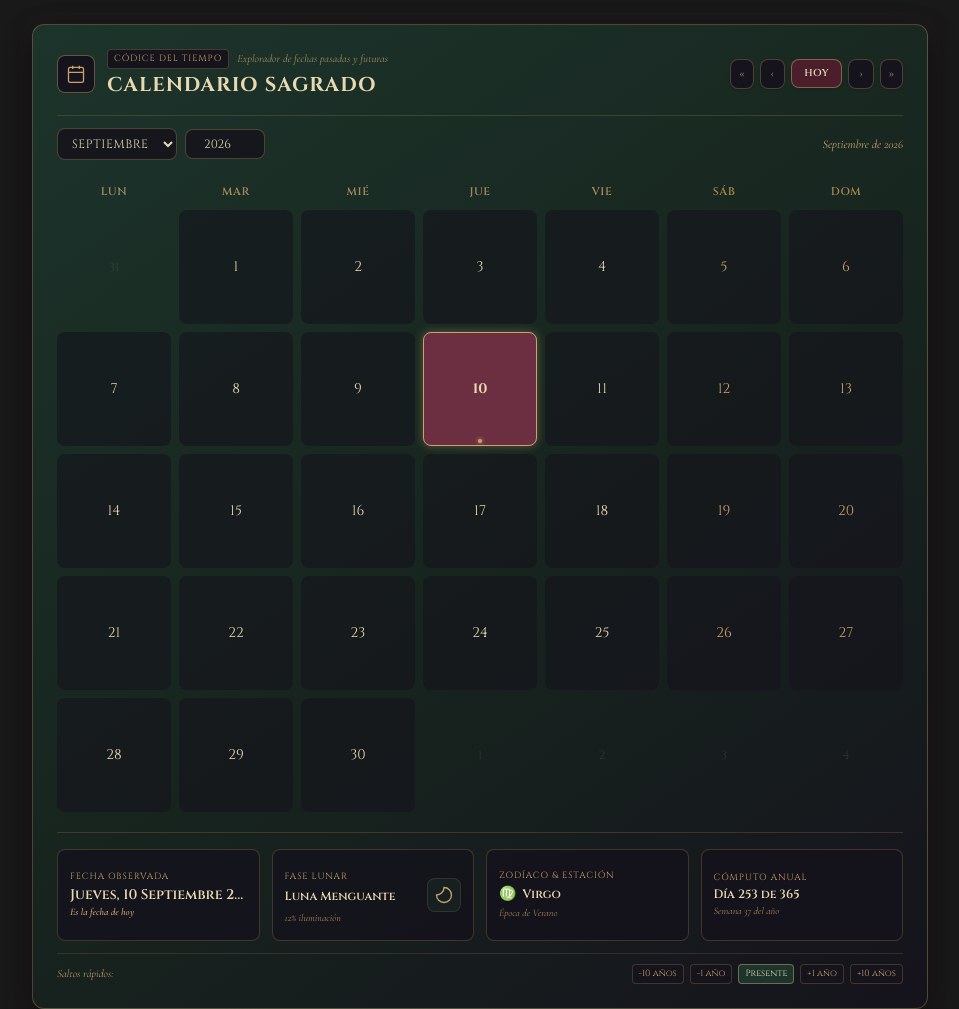
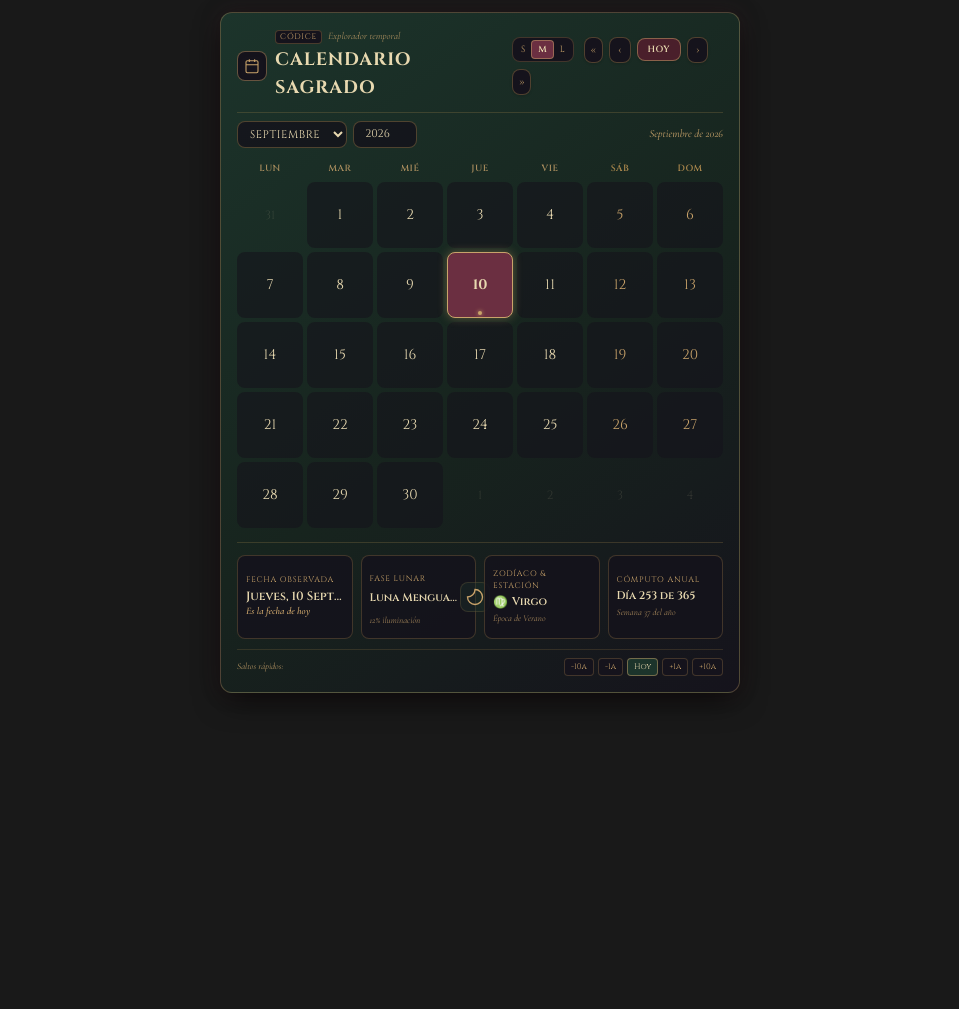
Before and after one commit to laurantmoon/widgets, a plain HTML site: page calendario_dark_academia_explorador_temporal.html in a window 1280 px wide. Shown: the whole page, without its empty margins (160-1119 px from the left). After the commit the page ends 800 px from the top, so only its background shows below. Drawn offline with nearby package versions, Linux system fonts and the light colour scheme.

Commit message:
Actualizar calendario dark academia

```diff
--- a/calendario_dark_academia_explorador_temporal.html
+++ b/calendario_dark_academia_explorador_temporal.html
@@ -78,6 +78,15 @@
       font-family: 'Cinzel', serif;
     }
 
+    /* Modos de tamaño interactivo para el calendario */
+    .cal-size-s { max-width: 380px !important; }
+    .cal-size-m { max-width: 520px !important; }
+    .cal-size-l { max-width: 720px !important; }
+
+    .cal-size-s .hide-on-s { display: none !important; }
+    .cal-size-s .calendar-day-btn { font-size: 11px !important; }
+    .cal-size-s .cal-details-grid { grid-template-columns: repeat(2, minmax(0, 1fr)) !important; }
+
     .glass-input {
       background: rgba(21, 19, 28, 0.85);
       border: 1px solid rgba(168, 134, 76, 0.4);
@@ -125,18 +134,18 @@
   </style>
 </head>
 
-<body class="p-3 sm:p-5 lg:p-6 min-h-screen flex flex-col justify-start">
+<body class="p-2 sm:p-3 min-h-fit flex flex-col items-center justify-start">
 
-  <div class="max-w-4xl w-full mx-auto space-y-4">
+  <div id="calendar-main-wrapper" class="w-full cal-size-m mx-auto space-y-2.5 transition-all duration-300">
 
     <!-- Tarjeta Principal del Calendario -->
-    <div class="grimoire-card rounded-xl p-4 sm:p-6 relative overflow-hidden">
+    <div class="grimoire-card rounded-xl p-3 sm:p-4 relative overflow-hidden">
 
-      <!-- Cabecera Superior del Calendario: Título y Navegación de Época -->
-      <div class="flex flex-col sm:flex-row items-start sm:items-center justify-between gap-3 pb-4 border-b border-[#A8864C]/25">
-        <div class="flex items-center gap-3">
-          <div class="p-2 rounded-lg bg-[#15131C] border border-[#C9A36A]/45 text-[#C9A36A] shadow-inner">
-            <svg class="w-5 h-5 text-[#C9A36A]" viewBox="0 0 24 24" fill="none" stroke="currentColor" stroke-width="1.6">
+      <!-- Cabecera Superior del Calendario: Título, Selector de tamaño y Navegación -->
+      <div class="flex flex-col sm:flex-row items-start sm:items-center justify-between gap-2 pb-2.5 border-b border-[#A8864C]/25">
+        <div class="flex items-center gap-2">
+          <div class="p-1.5 rounded-lg bg-[#15131C] border border-[#C9A36A]/45 text-[#C9A36A] shadow-inner">
+            <svg class="w-4 h-4 text-[#C9A36A]" viewBox="0 0 24 24" fill="none" stroke="currentColor" stroke-width="1.6">
               <rect x="3" y="4" width="18" height="18" rx="2" ry="2"/>
               <line x1="16" y1="2" x2="16" y2="6"/>
               <line x1="8" y1="2" x2="8" y2="6"/>
@@ -144,62 +153,69 @@
             </svg>
           </div>
           <div>
-            <div class="flex items-center gap-2">
-              <span class="text-[9px] font-display uppercase tracking-widest text-[#C9A36A] px-1.5 py-0.5 rounded bg-[#15131C] border border-[#A8864C]/35">
-                Códice del Tiempo
+            <div class="flex items-center gap-1.5">
+              <span class="text-[8px] font-display uppercase tracking-widest text-[#C9A36A] px-1 py-0.2 rounded bg-[#15131C] border border-[#A8864C]/35">
+                Códice
               </span>
-              <span class="text-[11px] font-serif italic text-[#C9A36A]/80 hidden md:inline">
-                Explorador de fechas pasadas y futuras
+              <span class="text-[10px] font-serif italic text-[#C9A36A]/80 hide-on-s hidden md:inline">
+                Explorador temporal
               </span>
             </div>
-            <h1 class="font-display text-lg sm:text-xl uppercase tracking-wider font-bold text-[#E8D9B0] mt-0.5">
+            <h1 class="font-display text-base sm:text-lg uppercase tracking-wider font-bold text-[#E8D9B0] mt-0.5">
               Calendario Sagrado
             </h1>
           </div>
         </div>
 
         <div class="flex items-center gap-1.5 self-end sm:self-auto flex-wrap">
+          <!-- Selector de tamaño del calendario [ S | M | L ] -->
+          <div class="flex items-center bg-[#15131C] p-0.5 rounded-lg border border-[#A8864C]/30 text-[9px] font-display mr-1">
+            <button onclick="setCalendarSize('s')" id="cal-size-btn-s" class="px-1.5 py-0.5 rounded text-[#C9A36A] hover:text-[#E8D9B0] transition cursor-pointer" title="Tamaño Compacto">S</button>
+            <button onclick="setCalendarSize('m')" id="cal-size-btn-m" class="px-1.5 py-0.5 rounded bg-[#6B2F41] text-[#E8D9B0] border border-[#C9A36A]/50 font-semibold cursor-pointer" title="Tamaño Mediano">M</button>
+            <button onclick="setCalendarSize('l')" id="cal-size-btn-l" class="px-1.5 py-0.5 rounded text-[#C9A36A] hover:text-[#E8D9B0] transition cursor-pointer" title="Tamaño Completo">L</button>
+          </div>
+
           <!-- Año anterior rápido -->
           <button onclick="changeYear(-1)"
-                  class="px-2 py-1.5 rounded-lg bg-[#15131C] hover:bg-[#2C5242] border border-[#A8864C]/40 text-[#C9A36A] hover:text-[#E8D9B0] text-xs font-display transition shadow cursor-pointer"
+                  class="px-1.5 py-1 rounded-lg bg-[#15131C] hover:bg-[#2C5242] border border-[#A8864C]/40 text-[#C9A36A] hover:text-[#E8D9B0] text-xs font-display transition shadow cursor-pointer"
                   title="Año anterior">
             «
           </button>
 
           <!-- Mes anterior -->
           <button onclick="changeMonth(-1)"
-                  class="px-2.5 py-1.5 rounded-lg bg-[#15131C] hover:bg-[#2C5242] border border-[#A8864C]/40 text-[#C9A36A] hover:text-[#E8D9B0] text-xs font-display transition shadow cursor-pointer"
+                  class="px-2 py-1 rounded-lg bg-[#15131C] hover:bg-[#2C5242] border border-[#A8864C]/40 text-[#C9A36A] hover:text-[#E8D9B0] text-xs font-display transition shadow cursor-pointer"
                   title="Mes anterior">
             ‹
           </button>
 
           <!-- Botón HOY -->
           <button onclick="goToToday()"
-                  class="px-3 py-1.5 rounded-lg bg-[#4A1F2B] hover:bg-[#6B2F41] border border-[#C9A36A]/50 text-[#E8D9B0] text-[10px] font-display uppercase tracking-wider font-semibold transition shadow cursor-pointer">
+                  class="px-2.5 py-1 rounded-lg bg-[#4A1F2B] hover:bg-[#6B2F41] border border-[#C9A36A]/50 text-[#E8D9B0] text-[9px] font-display uppercase tracking-wider font-semibold transition shadow cursor-pointer">
             Hoy
           </button>
 
           <!-- Mes siguiente -->
           <button onclick="changeMonth(1)"
-                  class="px-2.5 py-1.5 rounded-lg bg-[#15131C] hover:bg-[#2C5242] border border-[#A8864C]/40 text-[#C9A36A] hover:text-[#E8D9B0] text-xs font-display transition shadow cursor-pointer"
+                  class="px-2 py-1 rounded-lg bg-[#15131C] hover:bg-[#2C5242] border border-[#A8864C]/40 text-[#C9A36A] hover:text-[#E8D9B0] text-xs font-display transition shadow cursor-pointer"
                   title="Mes siguiente">
             ›
           </button>
 
           <!-- Año siguiente rápido -->
           <button onclick="changeYear(1)"
-                  class="px-2 py-1.5 rounded-lg bg-[#15131C] hover:bg-[#2C5242] border border-[#A8864C]/40 text-[#C9A36A] hover:text-[#E8D9B0] text-xs font-display transition shadow cursor-pointer"
+                  class="px-1.5 py-1 rounded-lg bg-[#15131C] hover:bg-[#2C5242] border border-[#A8864C]/40 text-[#C9A36A] hover:text-[#E8D9B0] text-xs font-display transition shadow cursor-pointer"
                   title="Año siguiente">
             »
           </button>
         </div>
       </div>
 
-      <div class="flex items-center justify-between py-3 gap-2 flex-wrap">
-        <div class="flex items-center gap-2">
+      <div class="flex items-center justify-between py-2 gap-2 flex-wrap">
+        <div class="flex items-center gap-1.5">
           <!-- Selector de Mes desplegable -->
           <select id="month-select" onchange="onMonthSelectChange(this.value)"
-                  class="glass-input rounded-lg px-2.5 py-1.5 text-xs font-display uppercase tracking-wider text-[#E8D9B0] cursor-pointer">
+                  class="glass-input rounded-lg px-2 py-1 text-[11px] font-display uppercase tracking-wider text-[#E8D9B0] cursor-pointer">
             <option value="0">Enero</option>
             <option value="1">Febrero</option>
             <option value="2">Marzo</option>
@@ -216,95 +232,95 @@
 
           <!-- Selector de Año numérico -->
           <input type="number" id="year-input" onchange="onYearInputChange(this.value)"
-                 class="glass-input rounded-lg px-2 py-1.5 text-xs font-display text-center w-20 text-[#E8D9B0] num-tabular"
+                 class="glass-input rounded-lg px-1.5 py-1 text-[11px] font-display text-center w-16 text-[#E8D9B0] num-tabular"
                  min="1" max="9999">
         </div>
 
-        <div class="flex items-center gap-2 text-xs font-serif italic text-[#C9A36A]">
+        <div class="flex items-center gap-2 text-[11px] font-serif italic text-[#C9A36A]">
           <span id="header-period-indicator">Septiembre 2026</span>
         </div>
       </div>
 
-      <div class="mt-2">
+      <div class="mt-1">
         <!-- Días de la semana (Lunes a Domingo) -->
-        <div class="grid grid-cols-7 gap-1 sm:gap-2 text-center mb-1.5">
-          <span class="text-[10px] sm:text-[11px] font-display uppercase tracking-wider text-[#C9A36A]/80 py-1 font-semibold">Lun</span>
-          <span class="text-[10px] sm:text-[11px] font-display uppercase tracking-wider text-[#C9A36A]/80 py-1 font-semibold">Mar</span>
-          <span class="text-[10px] sm:text-[11px] font-display uppercase tracking-wider text-[#C9A36A]/80 py-1 font-semibold">Mié</span>
-          <span class="text-[10px] sm:text-[11px] font-display uppercase tracking-wider text-[#C9A36A]/80 py-1 font-semibold">Jue</span>
-          <span class="text-[10px] sm:text-[11px] font-display uppercase tracking-wider text-[#C9A36A]/80 py-1 font-semibold">Vie</span>
-          <span class="text-[10px] sm:text-[11px] font-display uppercase tracking-wider text-[#A8864C] py-1 font-semibold">Sáb</span>
-          <span class="text-[10px] sm:text-[11px] font-display uppercase tracking-wider text-[#A8864C] py-1 font-semibold">Dom</span>
+        <div class="grid grid-cols-7 gap-1 text-center mb-1">
+          <span class="text-[9px] font-display uppercase tracking-wider text-[#C9A36A]/80 py-0.5 font-semibold">Lun</span>
+          <span class="text-[9px] font-display uppercase tracking-wider text-[#C9A36A]/80 py-0.5 font-semibold">Mar</span>
+          <span class="text-[9px] font-display uppercase tracking-wider text-[#C9A36A]/80 py-0.5 font-semibold">Mié</span>
+          <span class="text-[9px] font-display uppercase tracking-wider text-[#C9A36A]/80 py-0.5 font-semibold">Jue</span>
+          <span class="text-[9px] font-display uppercase tracking-wider text-[#C9A36A]/80 py-0.5 font-semibold">Vie</span>
+          <span class="text-[9px] font-display uppercase tracking-wider text-[#A8864C] py-0.5 font-semibold">Sáb</span>
+          <span class="text-[9px] font-display uppercase tracking-wider text-[#A8864C] py-0.5 font-semibold">Dom</span>
         </div>
 
         <!-- Contenedor dinámico de casillas de días -->
-        <div id="calendar-days-grid" class="grid grid-cols-7 gap-1 sm:gap-2">
+        <div id="calendar-days-grid" class="grid grid-cols-7 gap-1">
           <!-- Rellenado por JavaScript -->
         </div>
       </div>
 
-      <div class="mt-5 pt-4 border-t border-[#A8864C]/25 grid grid-cols-1 sm:grid-cols-2 lg:grid-cols-4 gap-2.5 sm:gap-3">
+      <div class="mt-3.5 pt-3 border-t border-[#A8864C]/25 grid grid-cols-2 lg:grid-cols-4 cal-details-grid gap-2">
 
         <!-- Tarjeta 1: Fecha Completa Seleccionada -->
-        <div class="bg-[#15131C]/90 rounded-lg p-2.5 sm:p-3 border border-[#A8864C]/30 flex flex-col justify-center">
-          <span class="text-[8px] sm:text-[9px] font-display uppercase tracking-widest text-[#C9A36A]">Fecha Observada</span>
-          <span id="detail-full-date" class="font-display text-xs sm:text-sm text-[#E8D9B0] font-semibold mt-0.5 truncate">
+        <div class="bg-[#15131C]/90 rounded-lg p-2 border border-[#A8864C]/30 flex flex-col justify-center">
+          <span class="text-[8px] font-display uppercase tracking-widest text-[#C9A36A]">Fecha Observada</span>
+          <span id="detail-full-date" class="font-display text-[11px] sm:text-xs text-[#E8D9B0] font-semibold mt-0.5 truncate">
             Cargando...
           </span>
-          <span id="detail-relative-days" class="text-[10px] font-serif italic text-[#C9A36A]/80 mt-0.5">
+          <span id="detail-relative-days" class="text-[9px] font-serif italic text-[#C9A36A]/80 mt-0.5">
             Hoy
           </span>
         </div>
 
         <!-- Tarjeta 2: Fase Lunar Calculada -->
-        <div class="bg-[#15131C]/90 rounded-lg p-2.5 sm:p-3 border border-[#A8864C]/30 flex items-center justify-between">
+        <div class="bg-[#15131C]/90 rounded-lg p-2 border border-[#A8864C]/30 flex items-center justify-between">
           <div>
-            <span class="text-[8px] sm:text-[9px] font-display uppercase tracking-widest text-[#C9A36A]">Fase Lunar</span>
-            <span id="detail-moon-name" class="font-display text-xs text-[#E8D9B0] block font-semibold mt-0.5">
+            <span class="text-[8px] font-display uppercase tracking-widest text-[#C9A36A]">Fase Lunar</span>
+            <span id="detail-moon-name" class="font-display text-[11px] text-[#E8D9B0] block font-semibold mt-0.5 truncate max-w-[90px]">
               Cálculo...
             </span>
-            <span id="detail-moon-illum" class="text-[10px] font-serif italic text-[#C9A36A]/80">
+            <span id="detail-moon-illum" class="text-[9px] font-serif italic text-[#C9A36A]/80">
               0%
             </span>
           </div>
-          <div id="detail-moon-icon" class="text-[#C9A36A] p-1.5 bg-[#1C342B]/40 rounded-lg border border-[#A8864C]/20">
+          <div id="detail-moon-icon" class="text-[#C9A36A] p-1 bg-[#1C342B]/40 rounded-lg border border-[#A8864C]/20">
             <!-- Icono SVG -->
           </div>
         </div>
 
         <!-- Tarjeta 3: Signo Zodiacal & Estación -->
-        <div class="bg-[#15131C]/90 rounded-lg p-2.5 sm:p-3 border border-[#A8864C]/30 flex flex-col justify-center">
-          <span class="text-[8px] sm:text-[9px] font-display uppercase tracking-widest text-[#C9A36A]">Zodíaco & Estación</span>
-          <div class="flex items-center gap-1.5 mt-0.5">
-            <span id="detail-zodiac-symbol" class="text-sm text-[#C9A36A]">♍</span>
-            <span id="detail-zodiac-name" class="font-display text-xs text-[#E8D9B0] font-semibold">Virgo</span>
+        <div class="bg-[#15131C]/90 rounded-lg p-2 border border-[#A8864C]/30 flex flex-col justify-center">
+          <span class="text-[8px] font-display uppercase tracking-widest text-[#C9A36A]">Zodíaco & Estación</span>
+          <div class="flex items-center gap-1 mt-0.5">
+            <span id="detail-zodiac-symbol" class="text-xs text-[#C9A36A]">♍</span>
+            <span id="detail-zodiac-name" class="font-display text-[11px] text-[#E8D9B0] font-semibold">Virgo</span>
           </div>
-          <span id="detail-season-name" class="text-[10px] font-serif italic text-[#C9A36A]/80 mt-0.5">
+          <span id="detail-season-name" class="text-[9px] font-serif italic text-[#C9A36A]/80 mt-0.5">
             Estación
           </span>
         </div>
 
         <!-- Tarjeta 4: Día y Semana del Año -->
-        <div class="bg-[#15131C]/90 rounded-lg p-2.5 sm:p-3 border border-[#A8864C]/30 flex flex-col justify-center">
-          <span class="text-[8px] sm:text-[9px] font-display uppercase tracking-widest text-[#C9A36A]">Cómputo Anual</span>
-          <span id="detail-day-of-year" class="num-tabular font-display text-xs text-[#E8D9B0] font-semibold mt-0.5">
+        <div class="bg-[#15131C]/90 rounded-lg p-2 border border-[#A8864C]/30 flex flex-col justify-center">
+          <span class="text-[8px] font-display uppercase tracking-widest text-[#C9A36A]">Cómputo Anual</span>
+          <span id="detail-day-of-year" class="num-tabular font-display text-[11px] text-[#E8D9B0] font-semibold mt-0.5">
             Día 0 de 365
           </span>
-          <span id="detail-week-of-year" class="text-[10px] font-serif italic text-[#C9A36A]/80 mt-0.5">
-            Semana 0 • ISO
+          <span id="detail-week-of-year" class="text-[9px] font-serif italic text-[#C9A36A]/80 mt-0.5">
+            Semana 0
           </span>
         </div>
 
       </div>
 
-      <div class="mt-3 pt-2.5 border-t border-[#A8864C]/20 flex items-center justify-between flex-wrap gap-2 text-[10px] sm:text-[11px] text-[#C9A36A]/90 font-serif">
-        <span class="italic">Saltos rápidos:</span>
-        <div class="flex items-center gap-1 sm:gap-1.5">
-          <button onclick="jumpRelativeYears(-10)" class="px-1.5 py-0.5 rounded bg-[#15131C] border border-[#A8864C]/30 text-[#C9A36A] hover:text-[#E8D9B0] hover:border-[#C9A36A] transition cursor-pointer font-display text-[9px]">-10 años</button>
-          <button onclick="jumpRelativeYears(-1)" class="px-1.5 py-0.5 rounded bg-[#15131C] border border-[#A8864C]/30 text-[#C9A36A] hover:text-[#E8D9B0] hover:border-[#C9A36A] transition cursor-pointer font-display text-[9px]">-1 año</button>
-          <button onclick="goToToday()" class="px-1.5 py-0.5 rounded bg-[#1C342B] border border-[#C9A36A]/50 text-[#E8D9B0] transition cursor-pointer font-display text-[9px]">Presente</button>
-          <button onclick="jumpRelativeYears(1)" class="px-1.5 py-0.5 rounded bg-[#15131C] border border-[#A8864C]/30 text-[#C9A36A] hover:text-[#E8D9B0] hover:border-[#C9A36A] transition cursor-pointer font-display text-[9px]">+1 año</button>
-          <button onclick="jumpRelativeYears(10)" class="px-1.5 py-0.5 rounded bg-[#15131C] border border-[#A8864C]/30 text-[#C9A36A] hover:text-[#E8D9B0] hover:border-[#C9A36A] transition cursor-pointer font-display text-[9px]">+10 años</button>
+      <div class="mt-2.5 pt-2 border-t border-[#A8864C]/20 flex items-center justify-between flex-wrap gap-1.5 text-[9px] text-[#C9A36A]/90 font-serif">
+        <span class="italic hide-on-s">Saltos rápidos:</span>
+        <div class="flex items-center gap-1">
+          <button onclick="jumpRelativeYears(-10)" class="px-1.5 py-0.5 rounded bg-[#15131C] border border-[#A8864C]/30 text-[#C9A36A] hover:text-[#E8D9B0] hover:border-[#C9A36A] transition cursor-pointer font-display text-[8px]">-10a</button>
+          <button onclick="jumpRelativeYears(-1)" class="px-1.5 py-0.5 rounded bg-[#15131C] border border-[#A8864C]/30 text-[#C9A36A] hover:text-[#E8D9B0] hover:border-[#C9A36A] transition cursor-pointer font-display text-[8px]">-1a</button>
+          <button onclick="goToToday()" class="px-1.5 py-0.5 rounded bg-[#1C342B] border border-[#C9A36A]/50 text-[#E8D9B0] transition cursor-pointer font-display text-[8px]">Hoy</button>
+          <button onclick="jumpRelativeYears(1)" class="px-1.5 py-0.5 rounded bg-[#15131C] border border-[#A8864C]/30 text-[#C9A36A] hover:text-[#E8D9B0] hover:border-[#C9A36A] transition cursor-pointer font-display text-[8px]">+1a</button>
+          <button onclick="jumpRelativeYears(10)" class="px-1.5 py-0.5 rounded bg-[#15131C] border border-[#A8864C]/30 text-[#C9A36A] hover:text-[#E8D9B0] hover:border-[#C9A36A] transition cursor-pointer font-display text-[8px]">+10a</button>
         </div>
       </div>
 
@@ -313,6 +329,8 @@
   </div>
 
   <script>
+    const STORAGE_KEY_CAL_SIZE = 'notion_calendar_size_pref_v1';
+
     const MONTH_NAMES = [
       "Enero", "Febrero", "Marzo", "Abril", "Mayo", "Junio",
       "Julio", "Agosto", "Septiembre", "Octubre", "Noviembre", "Diciembre"
@@ -628,7 +646,39 @@
       }
     }
 
+    function setCalendarSize(size) {
+      const wrapper = document.getElementById('calendar-main-wrapper');
+      if (!wrapper) return;
+
+      wrapper.classList.remove('cal-size-s', 'cal-size-m', 'cal-size-l');
+      ['s', 'm', 'l'].forEach(s => {
+        const btn = document.getElementById(`cal-size-btn-${s}`);
+        if (btn) {
+          if (s === size) {
+            btn.className = "px-1.5 py-0.5 rounded bg-[#6B2F41] text-[#E8D9B0] border border-[#C9A36A]/50 font-semibold cursor-pointer";
+          } else {
+            btn.className = "px-1.5 py-0.5 rounded text-[#C9A36A] hover:text-[#E8D9B0] transition cursor-pointer";
+          }
+        }
+      });
+
+      wrapper.classList.add(`cal-size-${size}`);
+      try {
+        localStorage.setItem(STORAGE_KEY_CAL_SIZE, size);
+      } catch (e) {}
+    }
+
+    function restoreSavedCalendarSize() {
+      try {
+        const saved = localStorage.getItem(STORAGE_KEY_CAL_SIZE) || 'm';
+        setCalendarSize(saved);
+      } catch (e) {
+        setCalendarSize('m');
+      }
+    }
+
     window.addEventListener('DOMContentLoaded', () => {
+      restoreSavedCalendarSize();
       renderCalendar();
     });
   </script>
```
